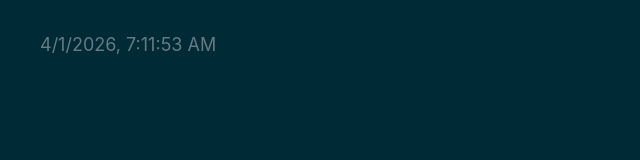
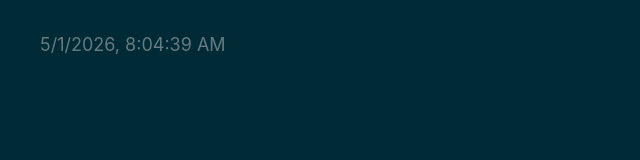
Before and after one commit to web3cave/16-Secureum, a plain HTML site: page index.html in a window 1280 px wide. Shown: the full height of the page, 0-640 px from the left. Drawn offline with Linux system fonts and the light colour scheme.

Commit message:
deploy: dd69eb775c0f1c46360598ef421942a274724a56

```diff
--- a/index.html
+++ b/index.html
@@ -54,8 +54,8 @@
     <!-- %after-body-begin.html% -->
 
     <footer>
-      <a class="footer-link" href="https://github.com/web3cave/16-Secureum/actions/runs/23836619602">
-        <time id="build-timestamp" datetime="2026-04-01T07:11:53.489Z">2026-04-01T07:11:53.489Z</time>
+      <a class="footer-link" href="https://github.com/web3cave/16-Secureum/actions/runs/25207468958">
+        <time id="build-timestamp" datetime="2026-05-01T08:04:39.726Z">2026-05-01T08:04:39.726Z</time>
       </a>
       <a class="footer-link" href="https://github.com/osmoscraft/osmosfeed">osmosfeed 1.15.1</a>
     </footer>
```
Also changed, not shown: 1 other file.
